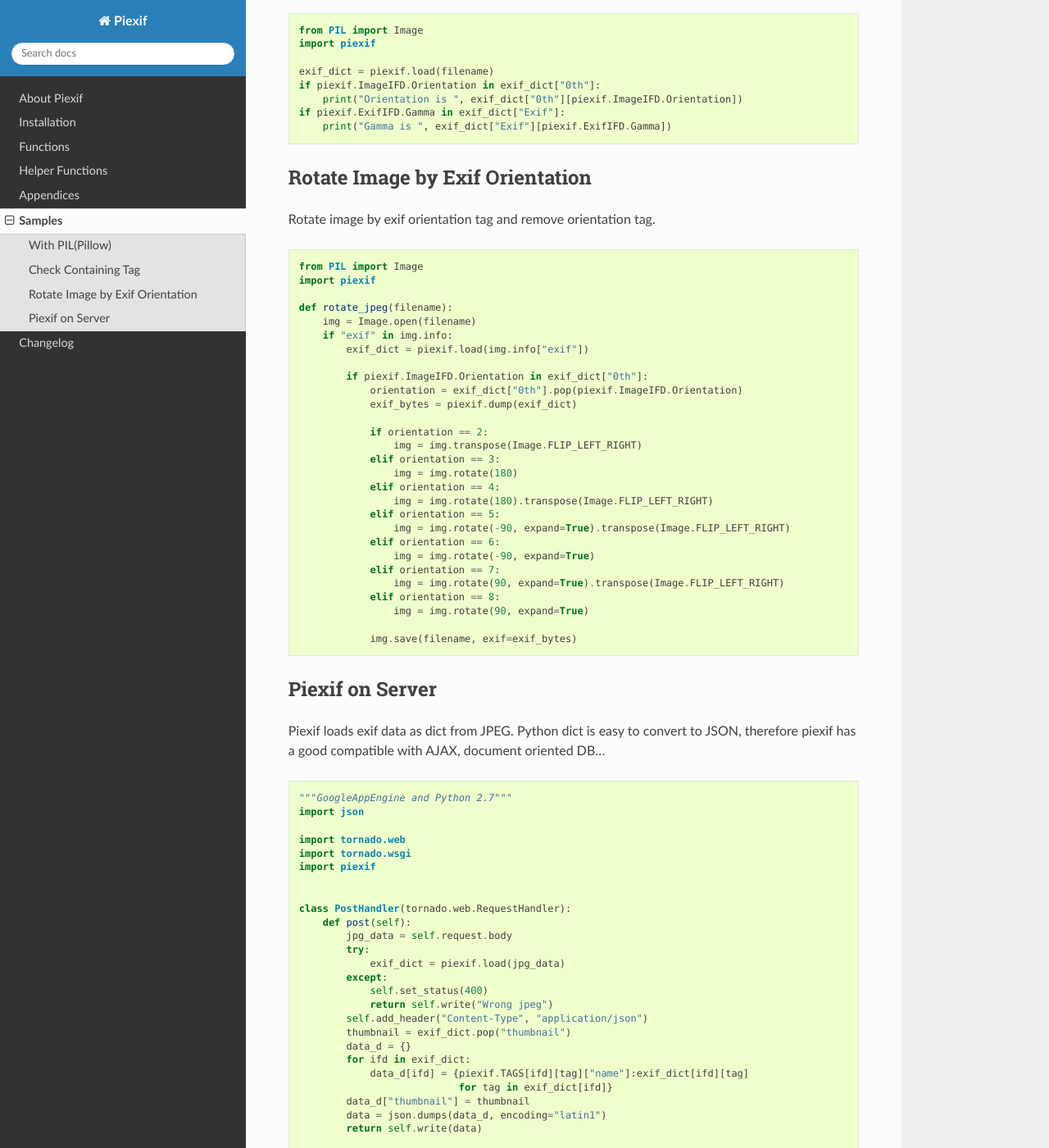
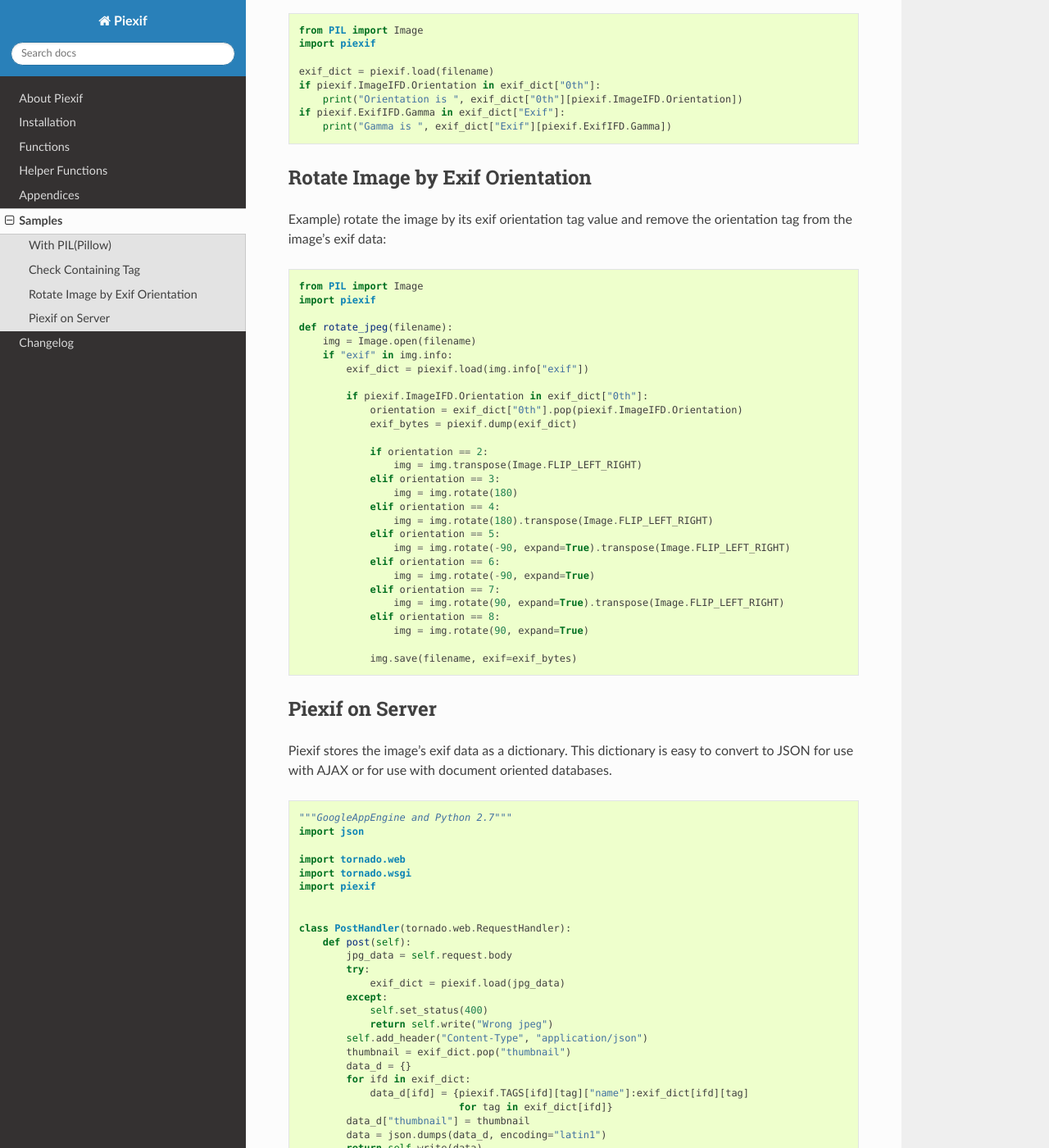
Before and after one commit to hMatoba/Piexif, a Sphinx documentation site: the page built from doc/sample.rst, in a window 1280 px wide and 1400 px high, scrolled down 491 px. Shown: the whole window at 82% size. Built offline with Sphinx 7.4.7 and the Read the Docs theme 2.0.0, drawn with Linux system fonts in a browser that asks for light colours.

Commit message:
Minor language clarification
Minor language clarification and punctuation/grammar issues.

```diff
--- a/doc/sample.rst
+++ b/doc/sample.rst
@@ -36,7 +36,7 @@
 Rotate Image by Exif Orientation
 --------------------------------
 
-Rotate image by exif orientation tag and remove orientation tag.
+Example) rotate the image by its exif orientation tag value and remove the orientation tag from the image's exif data:
 
 ::
 
@@ -72,7 +72,7 @@
 Piexif on Server
 ----------------
 
-Piexif loads exif data as dict from JPEG. Python dict is easy to convert to JSON, therefore piexif has a good compatible with AJAX, document oriented DB...
+Piexif stores the image's exif data as a dictionary. This dictionary is easy to convert to JSON for use with AJAX or for use with document oriented databases.
 
 ::
 
```
